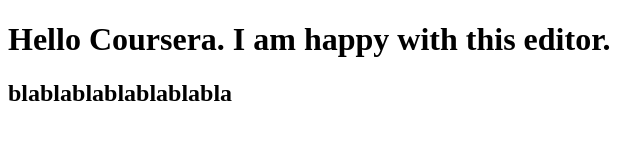
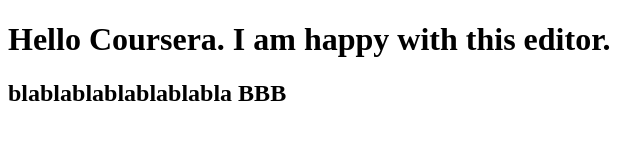
Before and after one commit to vardanmanoukian/coursera-angular, a plain HTML site: page index.html in a window 1280 px wide. Shown: the full height of the page, 0-640 px from the left. Drawn offline with Linux system fonts and the light colour scheme.

Commit message:
Second web file

```diff
--- a/index.html
+++ b/index.html
@@ -6,6 +6,6 @@
   </head>
   <body>
     <h1>Hello Coursera. I am happy with this editor.</h1>
-    <h2>blablablablablablabla</h2>
+    <h2>blablablablablablabla BBB</h2>
   </body>
 </html>
```
